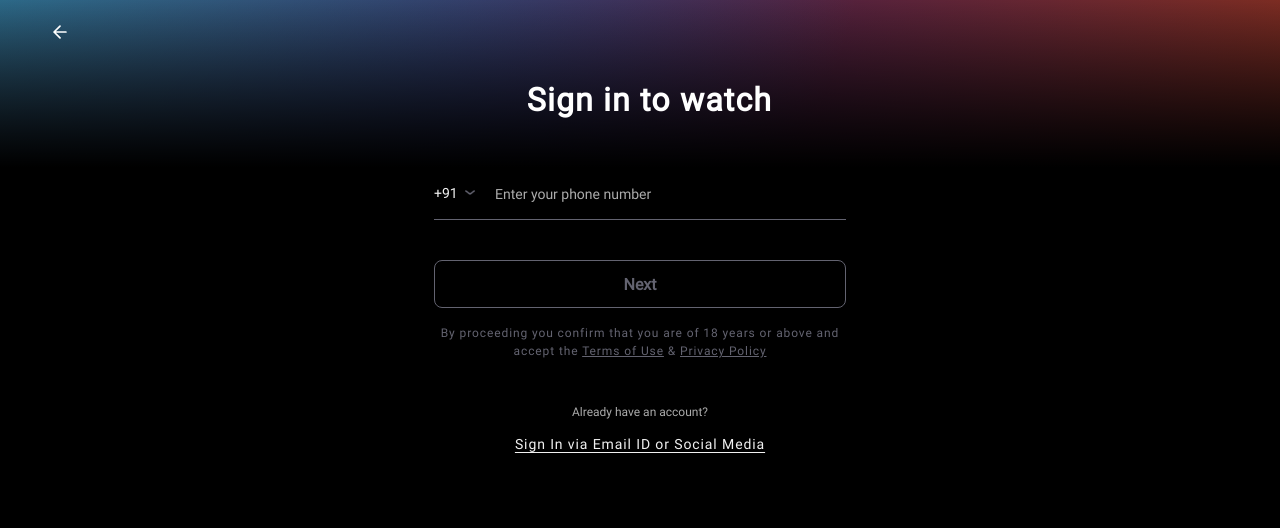
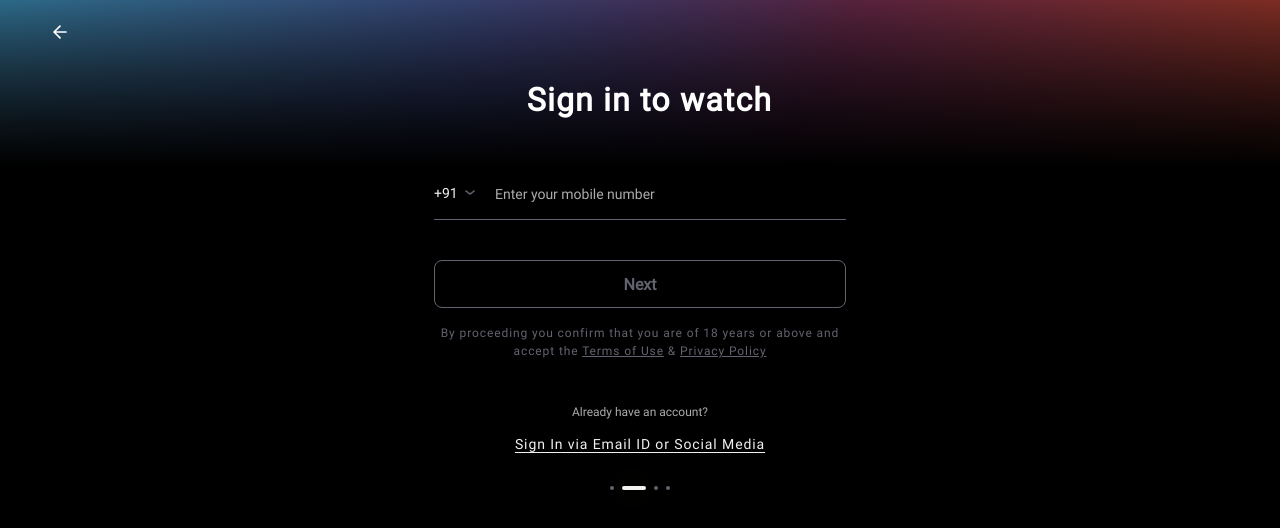
Before and after one commit to bhushan-mehta9/sonyliv-w12, a Next.js app: page /test in a window 1280 px wide. Shown: the top 528 px of the page. Built offline with nearby package versions, Linux system fonts and the light colour scheme.

Commit message:
signin page fixes

```diff
--- a/components/SignIn/SignIn.js
+++ b/components/SignIn/SignIn.js
@@ -204,7 +204,7 @@ const SignIn = ({ handleBack, handlePageChange, closeSignIn }) => {
                   id="phone_number"
                 />
                 <label className={style.labelphone} for="phone_number">
-                  Enter your phone number
+                  Enter your mobile number
                 </label>
               </div>
             </>
@@ -240,6 +240,14 @@ const SignIn = ({ handleBack, handlePageChange, closeSignIn }) => {
           )}
         </div>
       </div>
+      <div className={style.pagination}>
+          <ul>
+            <li></li>
+            <li></li>
+            <li></li>
+            <li></li>
+          </ul>
+        </div>
       {isMobile && !isTablet ?  (
         <SelectCountry
           isOpen={isCountryModalOpen}
--- a/components/SignIn/SignIn.module.scss
+++ b/components/SignIn/SignIn.module.scss
@@ -329,8 +329,37 @@
       color: #f1f1f1;
     }
   }
+
 }
-
+.pagination {
+  padding: 30px 16px 32px 16px;
+  position: relative;
+  margin-top: auto;
+  ul {
+    margin: 0;
+    padding: 0;
+    display: flex;
+    align-items: center;
+    justify-content: center;
+    li {
+      list-style: none;
+      width: 4px;
+      height: 4px;
+      background: #636370;
+      border-radius: 12px;
+      margin-right: 8px;
+      &:nth-child(2) {
+        width: 24px;
+        background: #f1f1f1;
+        box-shadow: 0px 0px 50px rgba(255, 175, 0, 0.25);
+        border-radius: 60px;
+      }
+      &:last-child {
+        margin-right: 0px;
+      }
+    }
+  }
+}
 @media (min-width: 600px) and (max-width: 1024px) {
   .mainheader {
     .headerweb {
```
